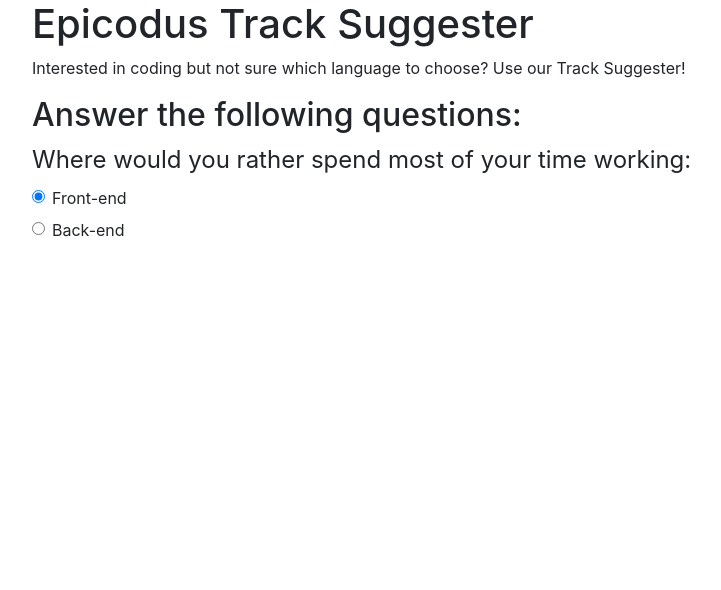
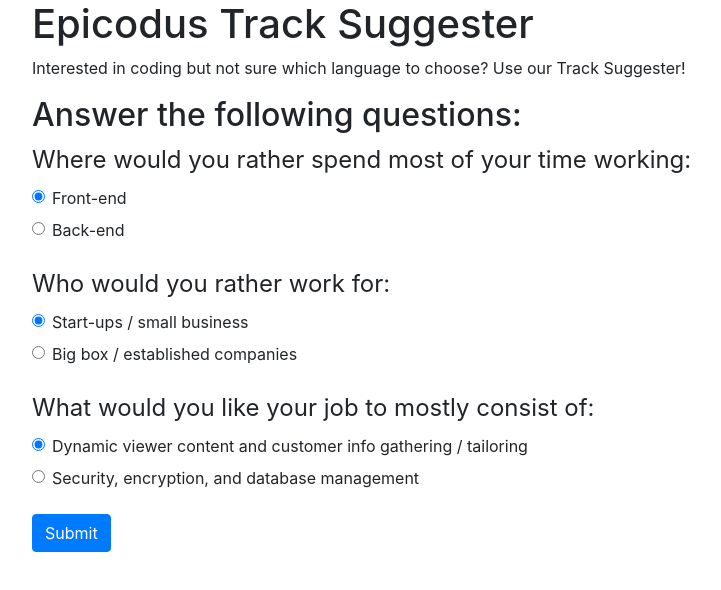
Before and after one commit to ckjpdx/suggester, a plain HTML site: page index.html in a window 1280 px wide. Shown: the whole page, without its empty margins (53-774 px from the left). Drawn offline with nearby package versions, Linux system fonts and the light colour scheme.

Commit message:
add form complexity

```diff
--- a/index.html
+++ b/index.html
@@ -22,17 +22,48 @@
             <legend>Where would you rather spend most of your time working:</legend>
             <div class="form-check">
               <label class="form-check-label">
-                <input type="radio" class="form-check-input" name="optionsRadios" id="optionsRadios1" value="option1" checked>
+                <input type="radio" class="form-check-input" name="q1" id="optionsRadios1" value="option1" checked>
                 Front-end
               </label>
             </div>
             <div class="form-check">
             <label class="form-check-label">
-                <input type="radio" class="form-check-input" name="optionsRadios" id="optionsRadios2" value="option2">
+                <input type="radio" class="form-check-input" name="q1" id="optionsRadios2" value="option2">
                 Back-end
+            </label>
+            </div>
+          </fieldset>
+          <fieldset class="form-group">
+            <legend>Who would you rather work for:</legend>
+            <div class="form-check">
+              <label class="form-check-label">
+                <input type="radio" class="form-check-input" name="q2" id="optionsRadios3" value="option3" checked>
+                Start-ups / small business
               </label>
             </div>
+            <div class="form-check">
+            <label class="form-check-label">
+                <input type="radio" class="form-check-input" name="q2" id="optionsRadios4" value="option4">
+                Big box / established companies
+            </label>
+            </div>
           </fieldset>
+          <fieldset class="form-group">
+            <legend>What would you like your job to mostly consist of:</legend>
+            <div class="form-check">
+              <label class="form-check-label">
+                <input type="radio" class="form-check-input" name="q3" id="optionsRadios3" value="option3" checked>
+                Dynamic viewer content and customer info gathering / tailoring
+              </label>
+            </div>
+            <div class="form-check">
+            <label class="form-check-label">
+                <input type="radio" class="form-check-input" name="q3" id="optionsRadios4" value="option4">
+                Security, encryption, and database management
+            </label>
+            </div>
+          </fieldset>
+          <button type="submit" class="btn btn-primary">Submit</button>
         </form>
       </div>
     </div>
```
